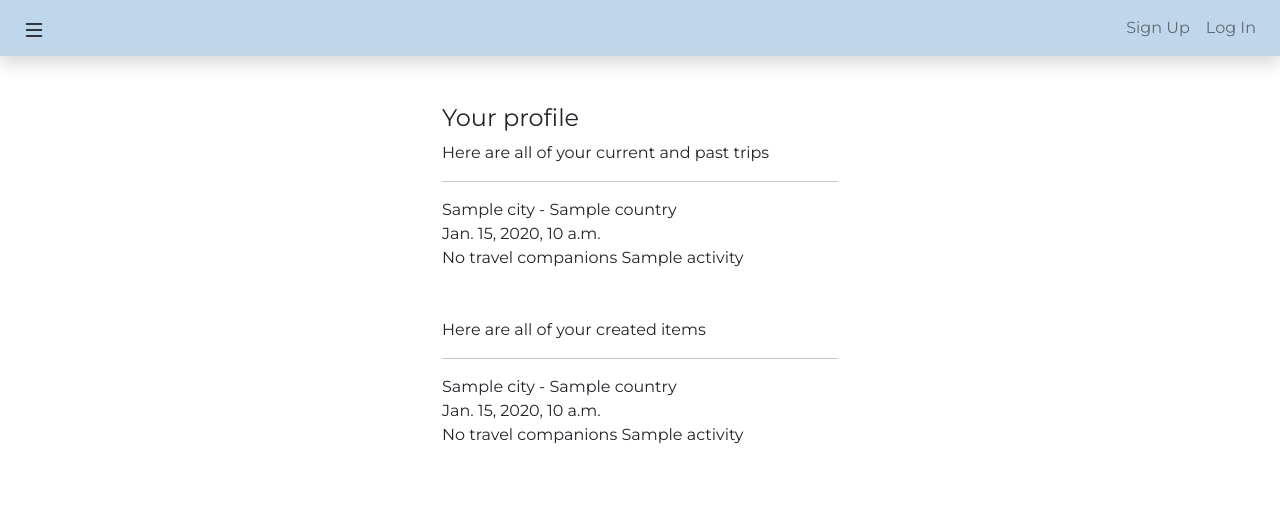
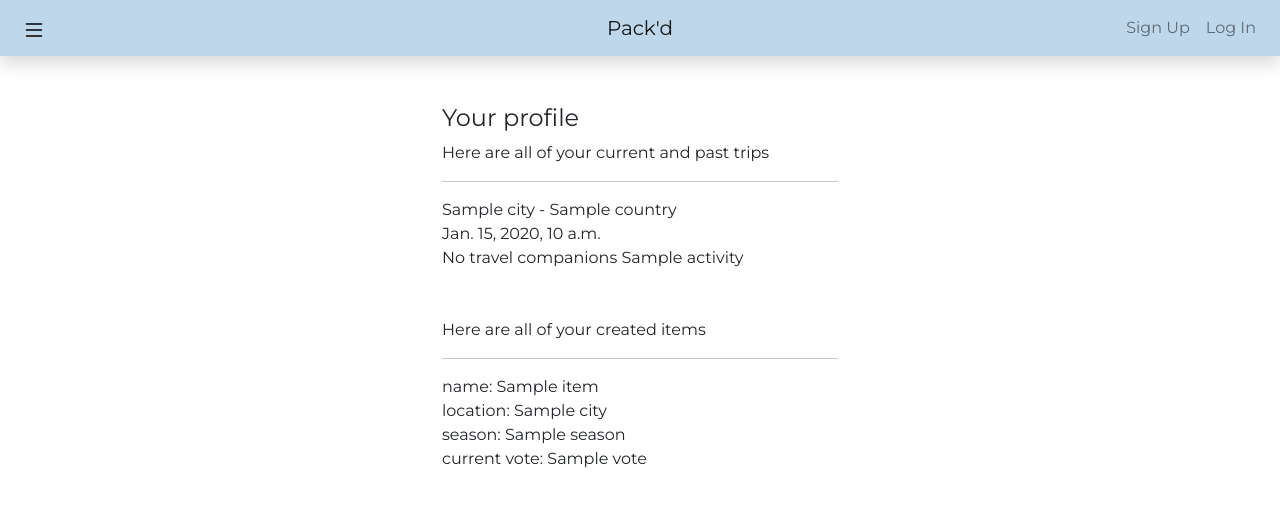
Before and after one commit to thurnye/pack-app, a Django app: template main_app/templates/registration/profile.html in a window 1280 px wide. Shown: the top 507 px of the page. Run offline with Django 3.2, Linux system fonts and the light colour scheme; the template is opened without the code that fills it: most values are stand-ins (such as "Sample title", 1, 10 or a date in 2020); some libraries are stand-ins or nearby versions.

Commit message:
profile page finished, needs css

```diff
--- a/main_app/models.py
+++ b/main_app/models.py
@@ -59,6 +59,7 @@ class Item (models.Model):
     vote = models.IntegerField(default=0)
     category = models.CharField(max_length=25, choices=category)
     trip_id = models.IntegerField(null=True)
+    user = models.ManyToManyField(User)
 
     def __str__(self):
         # Nice method for obtaining the friendly value of a Field.choice
@@ -68,8 +69,6 @@ class Item (models.Model):
     class Meta:
         ordering = ['-vote']
 
-    # create the M:M
-    user = models.ManyToManyField(User)
 
     # Link the user
     # user = models.ForeignKey(User, on_delete=models.CASCADE)
--- a/main_app/templates/base.html
+++ b/main_app/templates/base.html
@@ -7,12 +7,10 @@
   <meta name="viewport" content="width=device-width, initial-scale=1.0">
   <meta http-equiv="X-UA-Compatible" content="ie=edge">
   <title>Pack'd</title>
+  <link rel="stylesheet" href="https://fonts.googleapis.com/css?family=Montserrat:400,700">
   <link href="https://cdn.jsdelivr.net/npm/bootstrap@5.0.0-beta3/dist/css/bootstrap.min.css" rel="stylesheet"
     integrity="sha384-eOJMYsd53ii+scO/bJGFsiCZc+5NDVN2yr8+0RDqr0Ql0h+rP48ckxlpbzKgwra6" crossorigin="anonymous">
-
   <link rel="stylesheet" href="{% static 'css/style.css' %}">
-  <link rel="stylesheet" href="https://fonts.googleapis.com/css?family=Montserrat:400,700">
-
 </head>
 
 <body>
@@ -26,9 +24,10 @@
               d="M2.5 12a.5.5 0 0 1 .5-.5h10a.5.5 0 0 1 0 1H3a.5.5 0 0 1-.5-.5zm0-4a.5.5 0 0 1 .5-.5h10a.5.5 0 0 1 0 1H3a.5.5 0 0 1-.5-.5zm0-4a.5.5 0 0 1 .5-.5h10a.5.5 0 0 1 0 1H3a.5.5 0 0 1-.5-.5z" />
           </svg>
         </a>
+
+        <ul class="nav d-flex" id="top-nav-right"></ul>
+        <a class="navbar-brand position-absolute translate-middle-x start-50" href="/" id="top-nav-title">Pack'd</a>
         {% if user.is_authenticated %}
-        <a class="navbar-brand position-absolute translate-middle-x start-50" href="/" id="top-nav-title">{{ title
-          }}</a>
         <ul class="nav d-flex" id="top-nav-right">
           <li class="d-flex align-items-center">
             <a href="{% url 'logout' %}" class="nav-link px-2">Log Out</a>
@@ -47,10 +46,14 @@
       </div>
     </nav>
   </header>
+
   <div id="side-nav-container">
     <nav class="navbar-dark" id="side-nav">
       <ul class="navbar-nav">
         {% if user.is_authenticated %}
+        <li>
+          <a href="{% url 'profile' user.id %}" class="nav-link py-1 px-3 my-0">Profile</a>
+        </li>
         <li>
           <a href="{% url 'logout' %}" class="nav-link py-1 px-3 my-0">Log Out</a>
         </li>
--- a/main_app/templates/registration/profile.html
+++ b/main_app/templates/registration/profile.html
@@ -8,6 +8,7 @@
             <h4>Your profile</h4>
             Here are all of your current and past trips
             <hr />
+            {% if mytrips %}
             {% for trip in mytrips %}
             <div>
                 {{ trip.city }} - {{ trip.country }}<br>
@@ -20,22 +21,29 @@
                 {{ trip.activity }}
             </div><br>
             {% endfor %}
+            {% else %}
+            <div>
+                You have no trips yet
+            </div>
+            {% endif %}
             <br>
 
             Here are all of your created items
             <hr />
-            {% for trip in mytrips %}
+            {% if myitems %}
+            {% for item in myitems %}
             <div>
-                {{ trip.city }} - {{ trip.country }}<br>
-                {{ trip.date }}<br>
-                {% if trip.travelers == True %}
-                {{ trip.travelers }}
-                {% else %}
-                No travel companions
-                {% endif %}
-                {{ trip.activity }}
+                name: {{ item.name }}<br>
+                location: {{ item.city }}<br>
+                season: {{ item.season }}<br>
+                current vote: {{ item.vote }}<br>
             </div><br>
             {% endfor %}
+            {% else %}
+            <div>
+                You have no created items yet
+            </div><br>
+            {% endif %}
         </div>
 
     </div>
--- a/main_app/urls.py
+++ b/main_app/urls.py
@@ -9,7 +9,7 @@ urlpatterns = [
     path("trip/new/", views.new_trip, name="new_trip"),
     path("trip/<int:trip_id>/", views.trip, name="trip"),
     # path("trip/new/list", views.trip, name="new_trip"),
-    path("profile/", views.profile, name="profile"),
+    path("profile/<int:user_id>/", views.profile, name="profile"),
 
     path("search/", views.search, name="search"),
     # path('search/', views.search_city, name='search_city'),
```
Also changed, not shown: main_app/views.py (+4 -6 lines).
